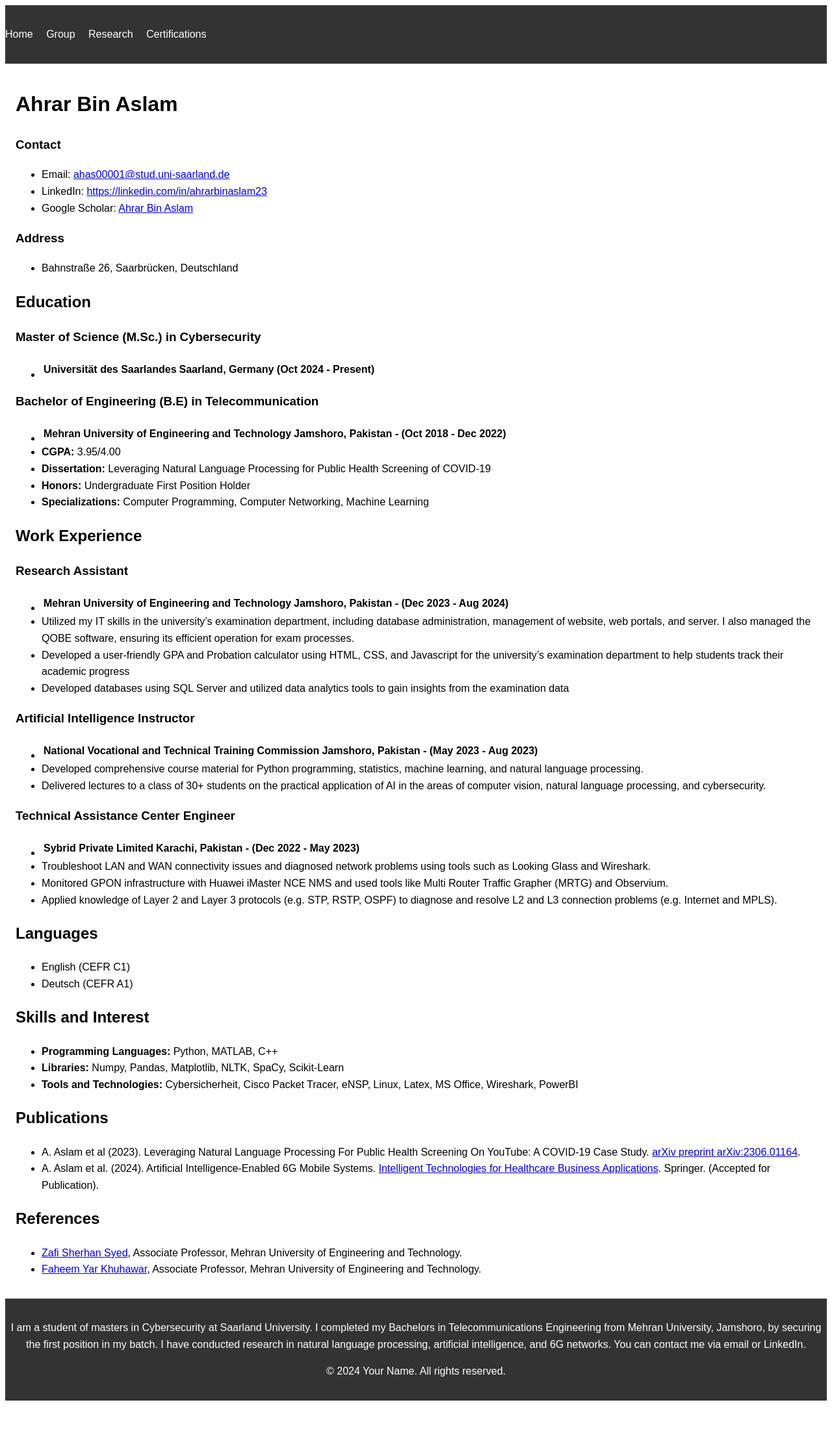
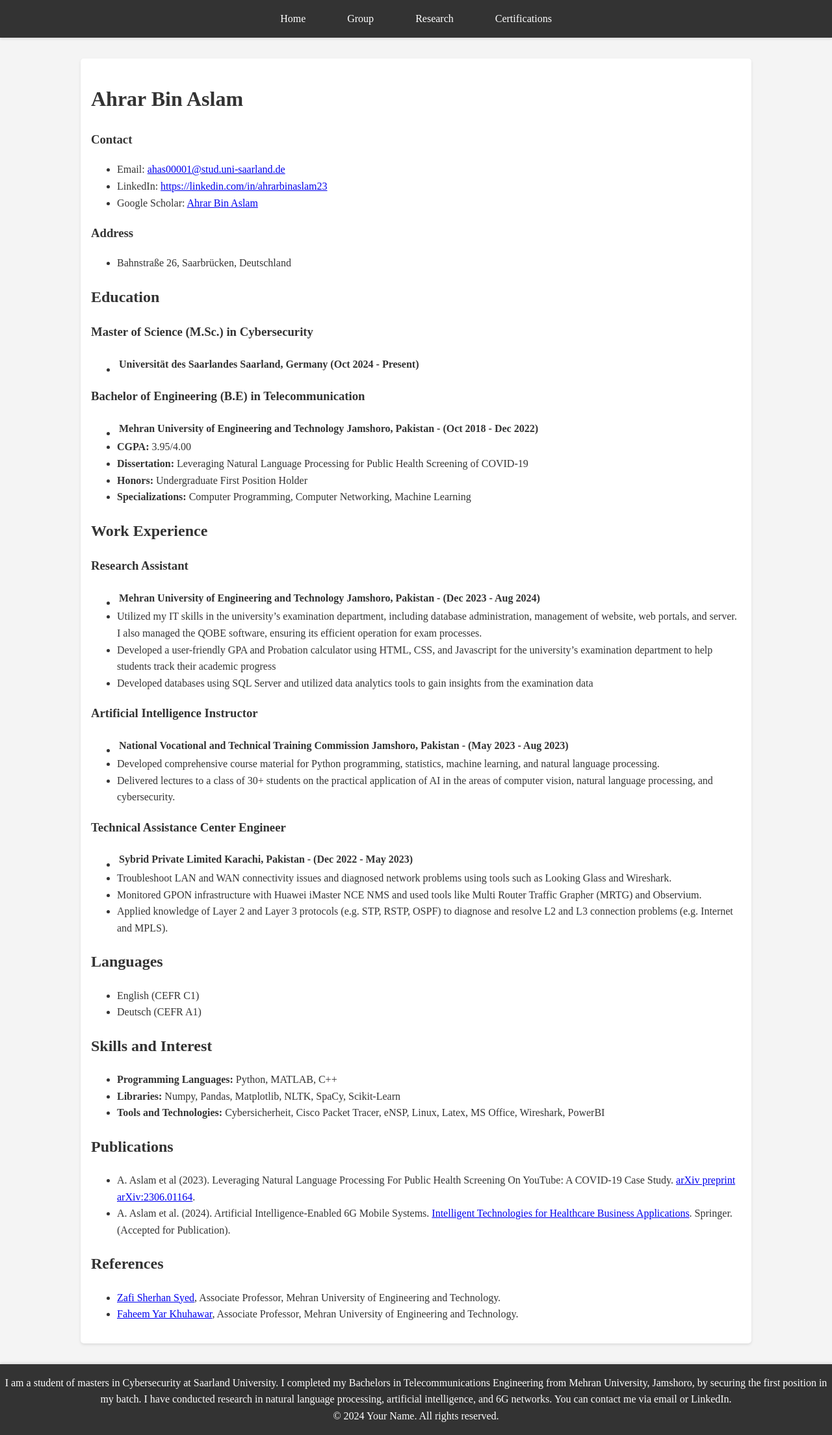
Before and after one commit to ahrarbinaslam/ahrarbinaslam.github.ion, a Jekyll site: the page built from README.md, in a window 1280 px wide. Shown: the whole page at 65% size. Built offline with Jekyll 4.4.1, drawn with Linux system fonts in a browser that asks for light colours; our own code applies the rules of GitHub Pages for plain Markdown files; before the commit the page ends 2164 px from its top, so only the background shows below that.

Commit message:
Update style.css

```diff
--- a/assets/css/style.css
+++ b/assets/css/style.css
@@ -1,35 +1,57 @@
 body {
-  font-family: Arial, sans-serif;
+  font-family: 'Times New Roman', Times, serif;
   line-height: 1.6;
+  margin: 0;
+  padding: 0;
+  background-color: #f4f4f4;
+  color: #333;
 }
 
 header {
   background: #333;
   color: #fff;
   padding: 1em 0;
+  box-shadow: 0 2px 4px rgba(0,0,0,0.1);
+}
+
+nav {
+  max-width: 1000px;
+  margin: 0 auto;
+  padding: 0 1em;
 }
 
 nav ul {
   list-style: none;
   padding: 0;
+  margin: 0;
+  display: flex;
+  justify-content: center;
 }
 
 nav ul li {
-  display: inline;
-  margin-right: 1em;
+  margin: 0 1em;
 }
 
 nav ul li a {
   color: #fff;
   text-decoration: none;
+  padding: 0.5em 1em;
+  transition: background 0.3s ease, color 0.3s ease;
 }
 
 nav ul li a:hover {
-  text-decoration: underline;
+  background: #fff;
+  color: #333;
+  border-radius: 5px;
 }
 
 main {
+  max-width: 1000px;
+  margin: 2em auto;
   padding: 1em;
+  background: #fff;
+  box-shadow: 0 2px 4px rgba(0,0,0,0.1);
+  border-radius: 5px;
 }
 
 footer {
@@ -37,4 +59,9 @@ footer {
   padding: 1em 0;
   background: #333;
   color: #fff;
+  box-shadow: 0 -2px 4px rgba(0,0,0,0.1);
 }
+
+footer p {
+  margin: 0;
+}
```
